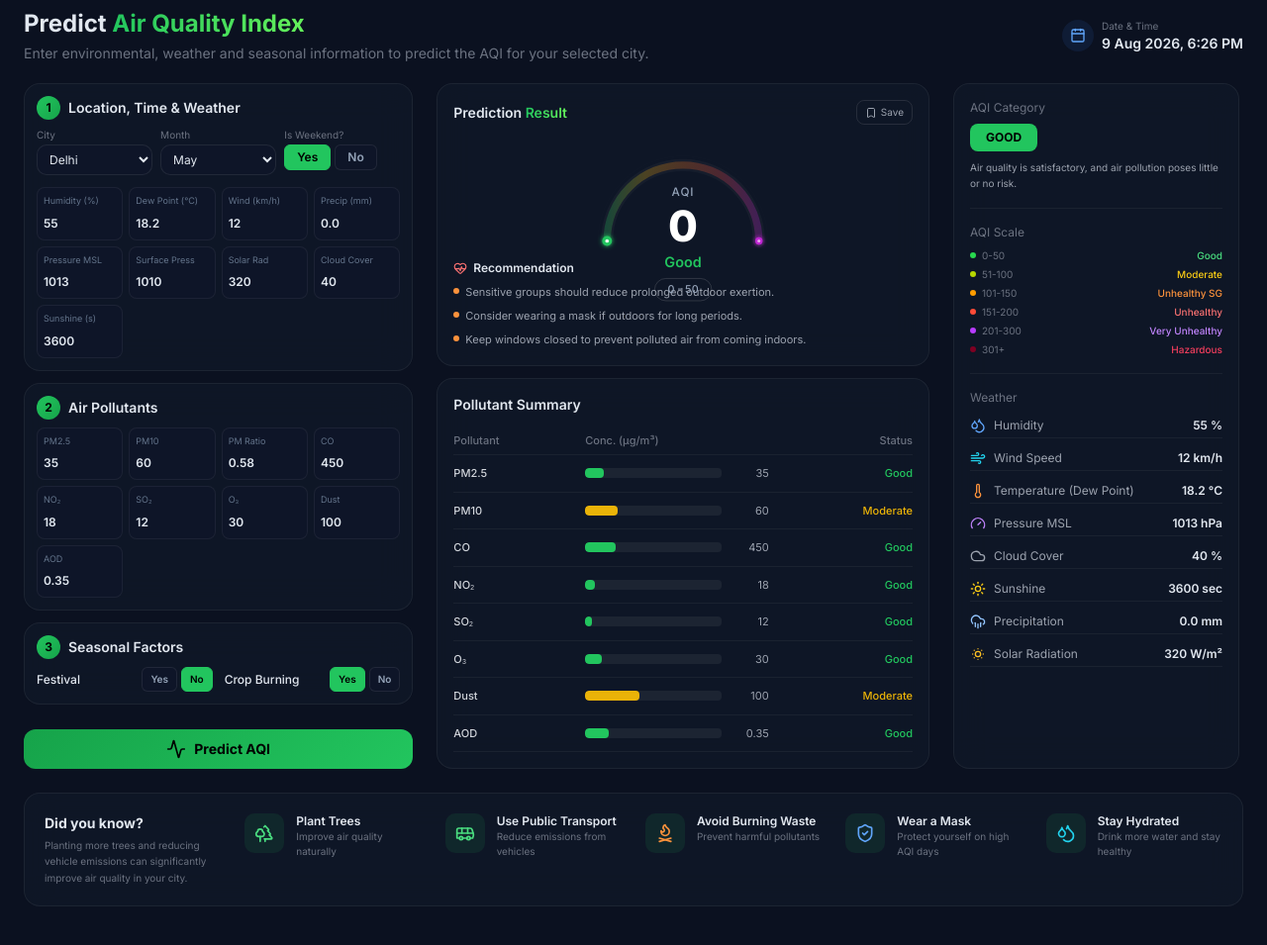
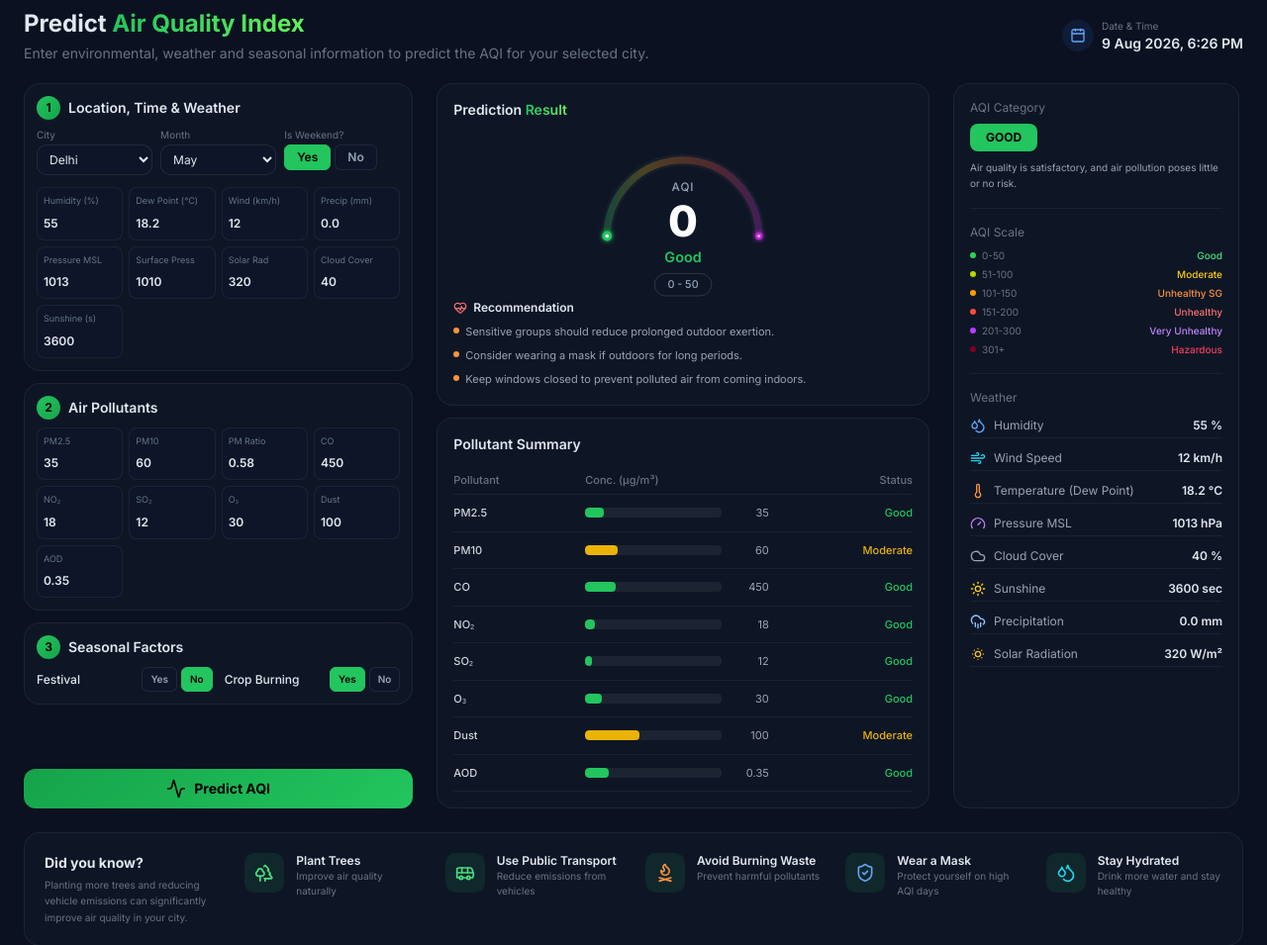
Before and after one commit to shahidk07/AirQualityPredictionSystem, a Django app: page /predict/ in a window 1280 px wide. Shown: the part 106-1061 px from the top of the page at 99% size. Before the commit the page ends 1022 px from the top, so only its background shows below. Run offline with Django 5.2, Linux system fonts and the light colour scheme; some libraries are stand-ins or nearby versions.

Commit message:
fix: Ensure prediction result is a float and update navigation link to About page

```diff
--- a/ibm/aqi/views.py
+++ b/ibm/aqi/views.py
@@ -28,7 +28,7 @@ def predict(request):
     if request.method == "POST":
         model = _get_model()
         df = process_data(request)
-        result = model.predict(df)[0]
+        result = float(model.predict(df)[0])
         print(result)
         return JsonResponse({"result": result})
     return render(request, 'predict.html')
--- a/ibm/templates/insights.html
+++ b/ibm/templates/insights.html
@@ -47,7 +47,7 @@
                 <li><a href="/" class="nav-link text-gray-400 hover:text-white transition">Home</a></li>
                 <li><a href="/predict/" class="nav-link text-gray-400 hover:text-white transition">Predict</a></li>
                 <li><a href="/insights/" class="nav-link active text-green-400">Insights</a></li>
-                <li><a href="#" class="nav-link text-gray-400 hover:text-white transition">About</a></li>
+                <li><a href="/about/" class="nav-link text-gray-400 hover:text-white transition">About</a></li>
                 <li><a href="#" class="nav-link text-gray-400 hover:text-white transition">How It Works</a></li>
             </ul>
             <div class="flex gap-3">
--- a/ibm/templates/predict.html
+++ b/ibm/templates/predict.html
@@ -525,17 +525,17 @@
             <div class="glass-card p-4 flex flex-col h-auto">
                 <div class="flex items-center justify-between mb-1">
                     <h3 class="font-semibold text-sm">Prediction <span class="text-gradient">Result</span></h3>
-                    <div class="flex gap-2">
+                    <!-- <div class="flex gap-2">
                         <button class="flex items-center gap-1 text-[10px] text-gray-400 border border-white/10 rounded-lg px-2 py-1 hover:border-green-500/40 transition">
                             <i data-lucide="bookmark" class="w-3 h-3"></i> Save
                         </button>
-                    </div>
+                    </div> -->
                 </div>
 
                 <div class="flex flex-col gap-2 flex-grow">
                     <!-- Gauge -->
                     <div class="flex justify-center items-center">
-                        <div class="meter-wrapper" style="height: 150px; max-width: 250px; transform: scale(0.9); transform-origin: top center; margin-bottom: -25px;">
+                        <div class="meter-wrapper" style="height: 150px; max-width: 250px; transform: scale(0.9); transform-origin: top center; margin-bottom: 20px;">
                             <svg class="meter-svg" viewBox="0 0 340 220">
                                 <defs>
                                     <linearGradient id="arcGradient" x1="0%" y1="50%" x2="100%" y2="50%">
```
Also changed, not shown: 1 other file.
